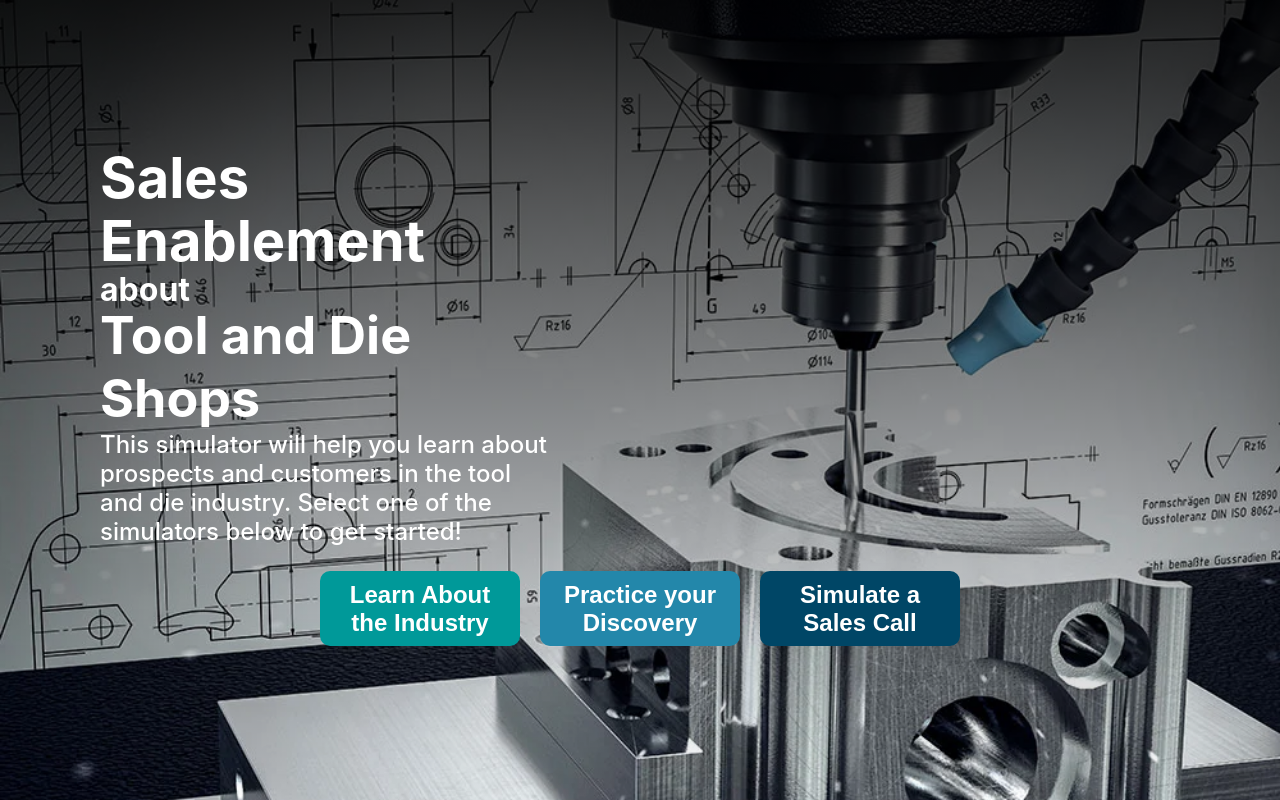
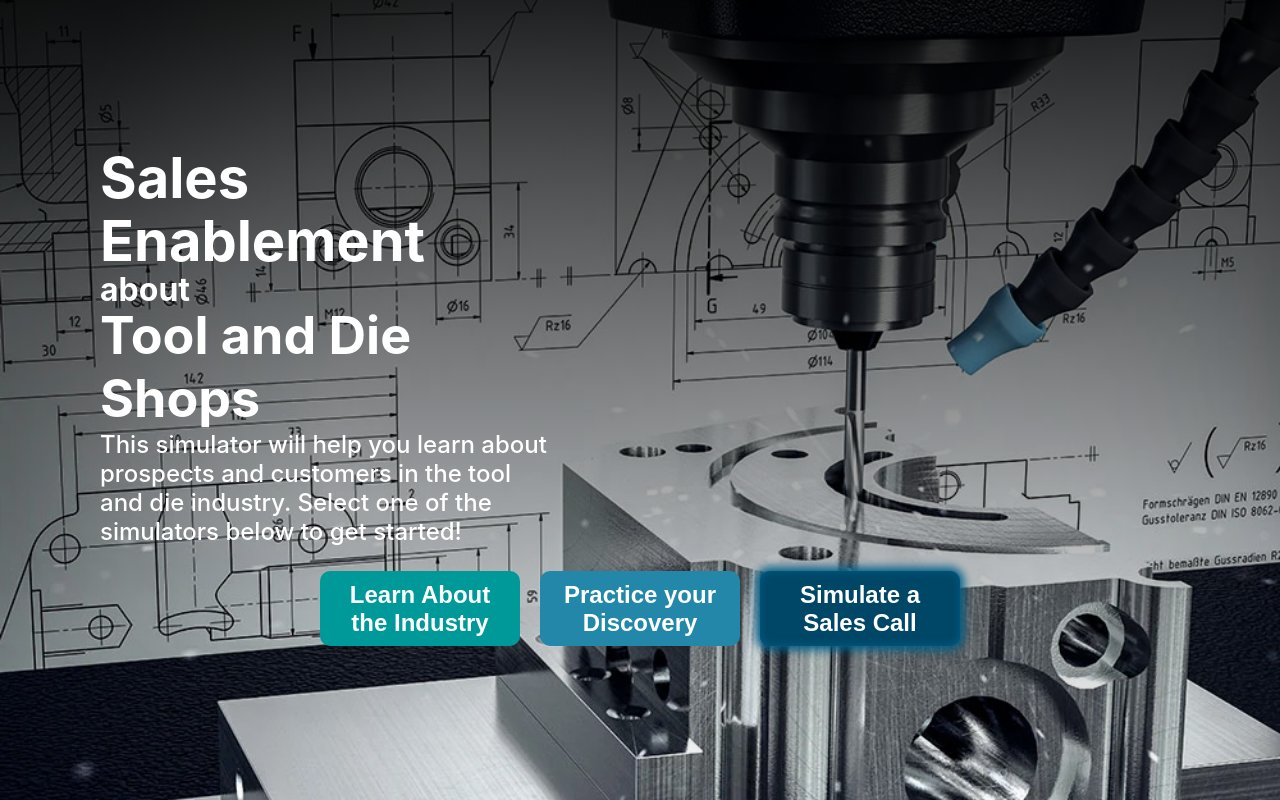
Before and after one commit to Shashhhh/plmenablement, a React (Create React App) app in the folder src/plm_enablement/: page / in a window 1280 px wide. In both pictures the pointer is over the button "Simulate a Sales Call". Built offline with nearby package versions, Linux system fonts and the light colour scheme; the HTML template or start-up script is replaced by a standard one.

Commit message:
added some button animations

```diff
--- a/src/plm_enablement/src/components/text_input.css
+++ b/src/plm_enablement/src/components/text_input.css
@@ -42,3 +42,7 @@
   width: 45px;
   height: 45px;
 }
+.sendButton:active {
+  transform: translateY(2px);
+
+}
--- a/src/plm_enablement/src/home.css
+++ b/src/plm_enablement/src/home.css
@@ -68,20 +68,23 @@ border: none;
 }
 
 .DiscoveryButton {
-
   background-color: #2387aa;
 }
 .SalesButton:hover{
   background-color: #004666;
-  transition: 0.7s;
+  transition: 0.5s;
+  box-shadow: 0 0 10px 0 #005F87 inset, 0 0 10px 4px #005F87;
 }
 .MachinistButton:hover {
-  background-color: #007777;
-  transition: 0.7s;
+  background: #007777;
+  transition: 0.5s;
+  box-shadow: 0 0 10px 0 #009999 inset, 0 0 10px 4px #009999;
+
 }
 .DiscoveryButton:hover {
   background-color: #1c6c87;
-  transition: 0.7s;
+  transition: 0.5s;
+  box-shadow: 0 0 10px 0 #2387aa inset, 0 0 10px 4px #2387aa;
 }
 @media (min-width: 320px) and (max-width: 767px)
 {
```
